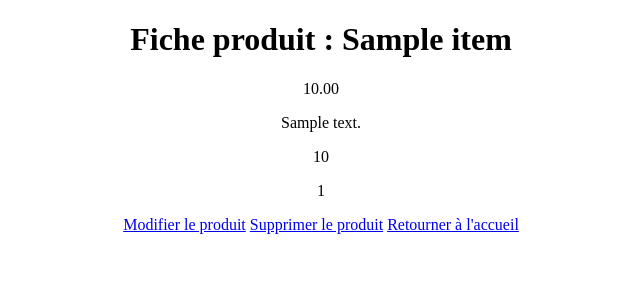
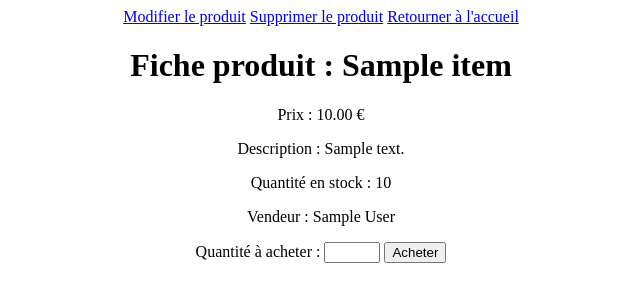
Before and after one commit to Xurron/r209-crud-project, a Django app: page /market/items/1/ in a window 1280 px wide. Shown: the top 302 px of the page, without its empty margins (319-959 px from the left). Run offline with Django 5.2, Linux system fonts and the light colour scheme; tables that the repository leaves empty hold one stand-in row (values such as "Sample post").

Commit message:
ajout d'un système de message "succès" + ajout d'un système pour commander + fix de bug sur les formulaires

```diff
--- a/marketplace/market/templates/market/index.html
+++ b/marketplace/market/templates/market/index.html
@@ -11,7 +11,11 @@
 
     {% if messages %}
         {% for message in messages %}
-        <p>{{ message }}</p>
+            {% if message.tags == 'error' %}
+                <p class="error">{{ message }}</p>
+            {% elif message.tags == 'success' %}
+                <p class="success">{{ message }}</p>
+            {% endif %}
         {% endfor %}
     {% endif %}
 
--- a/marketplace/market/templates/market/items/item.html
+++ b/marketplace/market/templates/market/items/item.html
@@ -7,15 +7,28 @@
     <title>Marketplace - Liste du produit : {{ Items.name }}</title>
 </head>
 <body>
-    <h1>Fiche produit : {{ Items.name }}</h1>
-    <p>{{ Items.price }}</p>
-    <p>{{ Items.description }}</p>
-    <p>{{ Items.quantity }}</p>
-    <p>{{ Items.vendeur_id }}</p>
-
     <a href="/market/items/update/{{ Items.id }}">Modifier le produit</a>
     <a href="/market/items/delete/{{ Items.id }}">Supprimer le produit</a>
 
     <a href="/market">Retourner à l'accueil</a>
+
+    <h1>Fiche produit : {{ Items.name }}</h1>
+
+    <p>Prix : {{ Items.price }} €</p>
+    <p>Description : {{ Items.description }}</p>
+    <p>Quantité en stock : {{ Items.quantity }}</p>
+    <p>Vendeur : {{ vendeur.name }}</p>
+
+    {% if Items.quantity > 0 %}
+        <form method="post" action="/market/items/buy/{{ Items.id }}/">
+        {% csrf_token %}
+        <label for="quantity">Quantité à acheter :</label>
+        <input type="number" id="quantity" name="quantity" min="1" max="{{ Items.quantity }}" required>
+        <input type="submit" value="Acheter">
+        </form>
+    {% else %}
+        <p>Rupture de stock</p>
+        <button disabled>Acheter</button>
+    {% endif %}
 </body>
 </html>
--- a/marketplace/market/urls.py
+++ b/marketplace/market/urls.py
@@ -15,6 +15,7 @@ urlpatterns = [
     path('items/update/<int:id>/', views.update_item),
 
     path('items/traitement_add_item', views.traitement_add_item),
+    path('items/buy/<int:id>/', views.buy_item),
 
     path('users/<int:id>/', views.users),
     path('users/add/', views.add_user),
--- a/marketplace/market/views.py
+++ b/marketplace/market/views.py
@@ -44,7 +44,8 @@ def logout(request):
 
 def items(request, id):
     Items = Item.objects.get(id=id)
-    return render(request, 'market/items/item.html', {'Items': Items})
+    vendeur = User.objects.get(id=Items.vendeur_id)
+    return render(request, 'market/items/item.html', {'Items': Items, 'vendeur': vendeur})
 
 def add_item(request):
     if 'user_id' in request.session:
@@ -92,14 +93,35 @@ def update_item(request, id):
         user = User.objects.get(id=request.session['user_id'])
         item = Item.objects.get(id=id)
         if user.id == item.vendeur_id:
-            iform = ItemForm(request.POST)
-            if iform.is_valid():
-                Item_instance = iform.save(commit=False)
-                Item_instance.vendeur_id = user.id
-                Item_instance.save()
-                return HttpResponseRedirect('/market')
+            if request.method == "POST":
+                iform = ItemForm(request.POST, instance=item)
+                if iform.is_valid():
+                    Item_instance = iform.save(commit=False)
+                    Item_instance.vendeur_id = user.id
+                    Item_instance.save()
+                    return HttpResponseRedirect('/market')
+                else:
+                    return render(request, 'market/items/update.html', {'form': iform, 'id': id})
             else:
+                iform = ItemForm(instance=item)
                 return render(request, 'market/items/update.html', {'form': iform, 'id': id})
+        else:
+            messages.error(request, "Vous n'êtes pas autorisé à accéder à cette page.")
+            return HttpResponseRedirect('/market')
+    else:
+        return HttpResponseRedirect('/market/login')
+
+def buy_item(request, id):
+    if 'user_id' in request.session:
+        user = User.objects.get(id=request.session['user_id'])
+        item = Item.objects.get(id=id)
+        vendeur = User.objects.get(id=item.vendeur_id)
+        if user.id != item.vendeur_id:
+            quantity_to_buy = int(request.POST['quantity'])
+            item.quantity -= quantity_to_buy
+            item.save()
+            messages.success(request, f"Vous avez acheté {quantity_to_buy} {item.name} à un prix unitaire de {item.price} € pour un total de {quantity_to_buy * item.price} € auprès de {vendeur.name}.")
+            return HttpResponseRedirect('/market')
         else:
             messages.error(request, "Vous n'êtes pas autorisé à accéder à cette page.")
             return HttpResponseRedirect('/market')
@@ -164,13 +186,17 @@ def update_user(request, id):
         Users = User.objects.get(id=id)
         uform = UserForm(request.POST)
         if user.id == Users.id:
-            if uform.is_valid():
-                user = uform.save(commit=False)
-                user.id = id
-                user.save()
-                request.session['user_name'] = user.name
-                return HttpResponseRedirect('/market')
+            if request.method == "POST":
+                if uform.is_valid():
+                    user = uform.save(commit=False)
+                    user.id = id
+                    user.save()
+                    request.session['user_name'] = user.name
+                    return HttpResponseRedirect('/market')
+                else:
+                    return render(request, 'market/users/update.html', {'form': uform, 'id': id})
             else:
+                uform = UserForm(instance=Users)
                 return render(request, 'market/users/update.html', {'form': uform, 'id': id})
         else:
             messages.error(request, "Vous n'êtes pas autorisé à accéder à cette page.")
```
